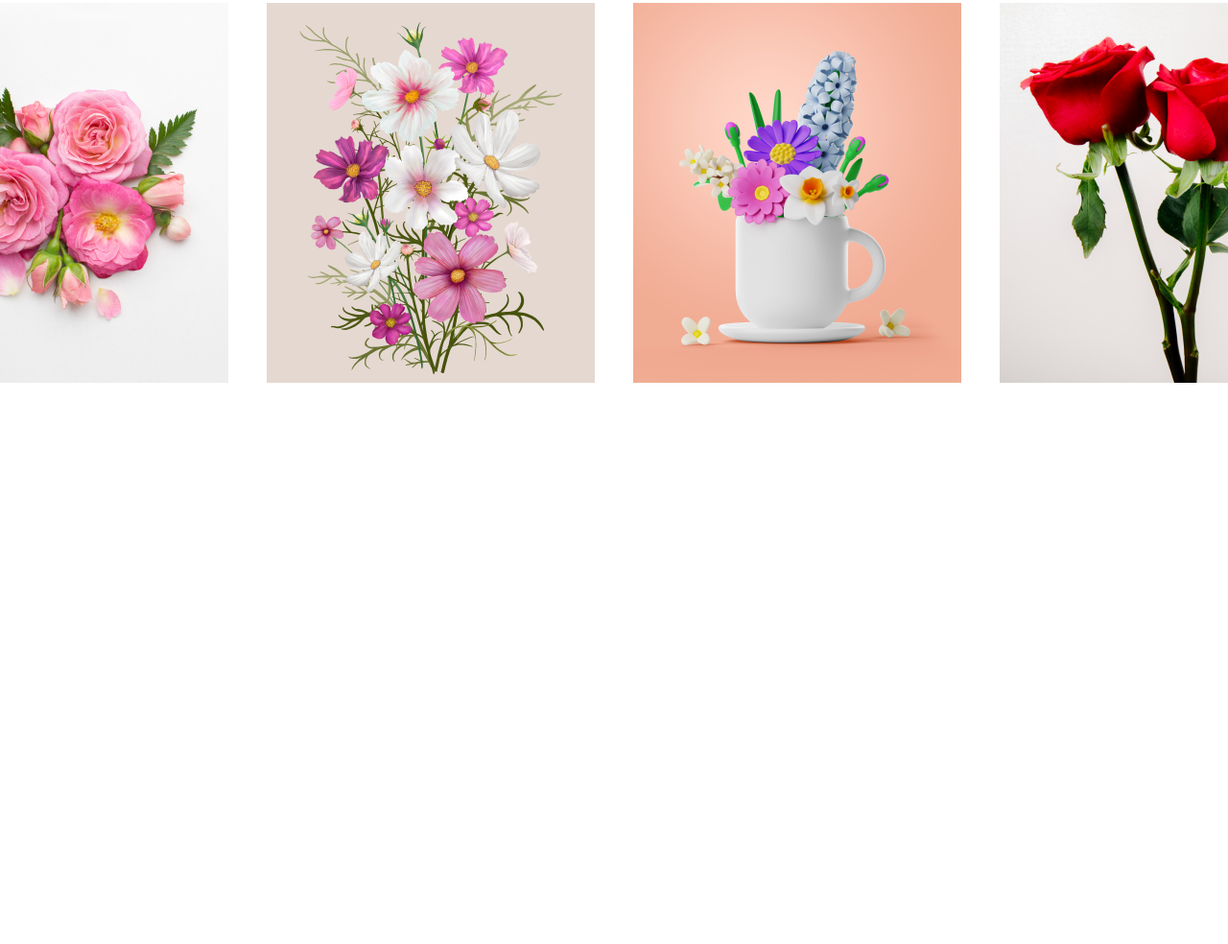
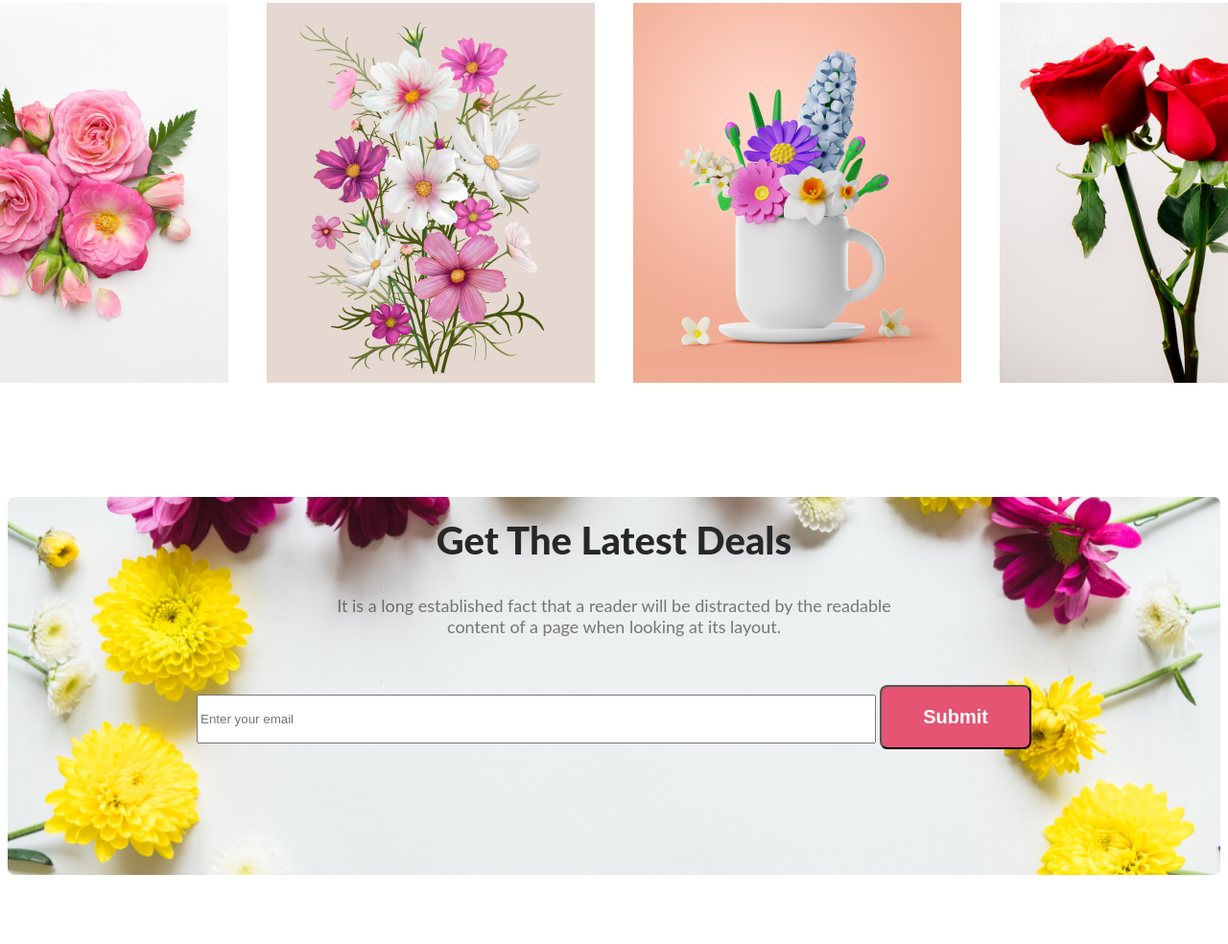
Before and after one commit to hmasifx/flowershop-assignment, a plain HTML site: page index.html in a window 1280 px wide. Shown: the part 2693-3677 px from the top of the page at 96% size. Before the commit the page ends 3100 px from the top, so only its background shows below. Drawn offline with Linux system fonts and the light colour scheme.

Commit message:
hot deals section added

```diff
--- a/Styles/style.css
+++ b/Styles/style.css
@@ -278,3 +278,31 @@ body {
 
 
 }
+
+/* latest deals */
+.latest-deals {
+    text-align: center;
+    margin-top: 100px;
+    background-image: url('../backimg.png');
+    background-repeat: no-repeat;
+    background-size: contain;
+    background-position: center;
+    padding-bottom: 200px;
+    padding-top: 40px;
+    margin-top: 50px;
+
+    justify-content: center;
+    align-items: center;
+
+
+
+
+
+}
+
+.email-input {
+    width: 700px;
+
+    height: 45px;
+
+}
--- a/index.html
+++ b/index.html
@@ -123,6 +123,19 @@
 
 
         </section>
+
+     <!-- latest deals section -->
+     <section class="latest-deals">
+        <div class="content">
+          <h2>Get The Latest Deals</h2>
+          <p class="insta-p">It is a long established fact that a reader will be distracted by the readable <br> content of a page when looking at its layout.</p>
+
+          <form>
+            <input type="email" placeholder="Enter your email" required class="email-input">
+            <button class="button-primary">Submit</button>
+          </form>
+        </div>
+      </section>
     </main>
 
     <footer>
```
Also changed, not shown: backimg.png (renamed from Styles/Flower Asset/Rectangle 9.png).
